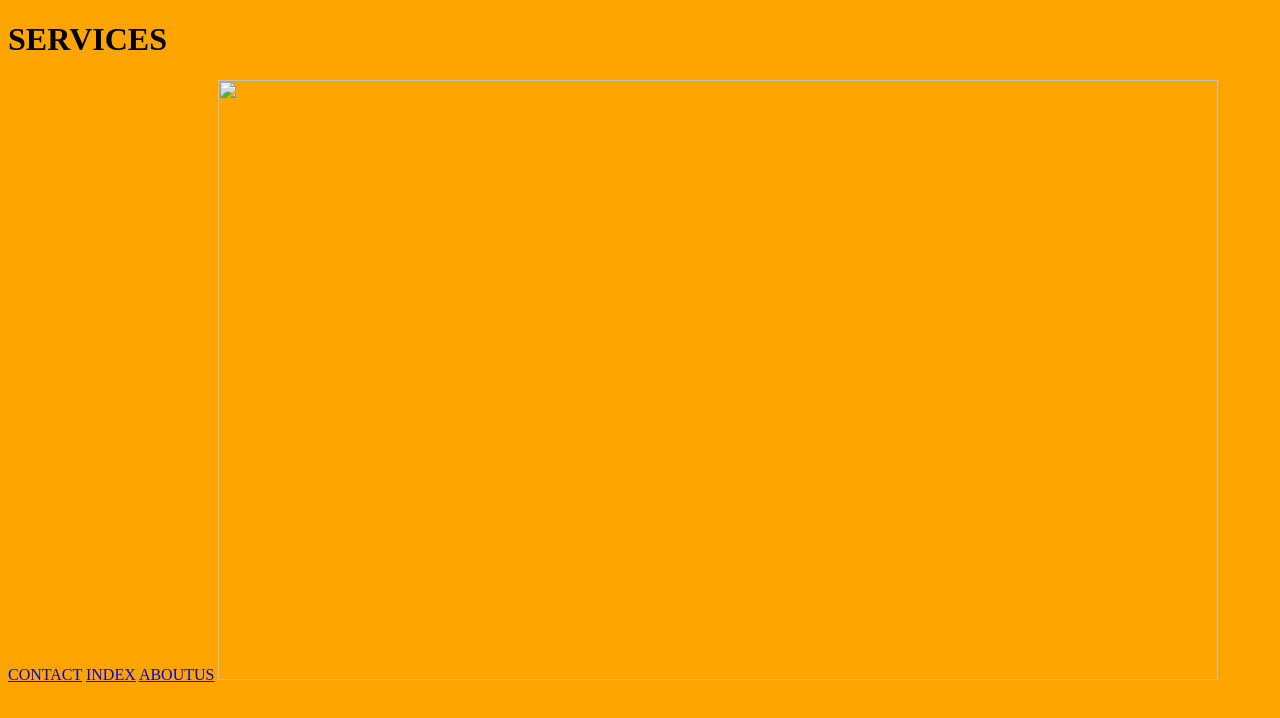
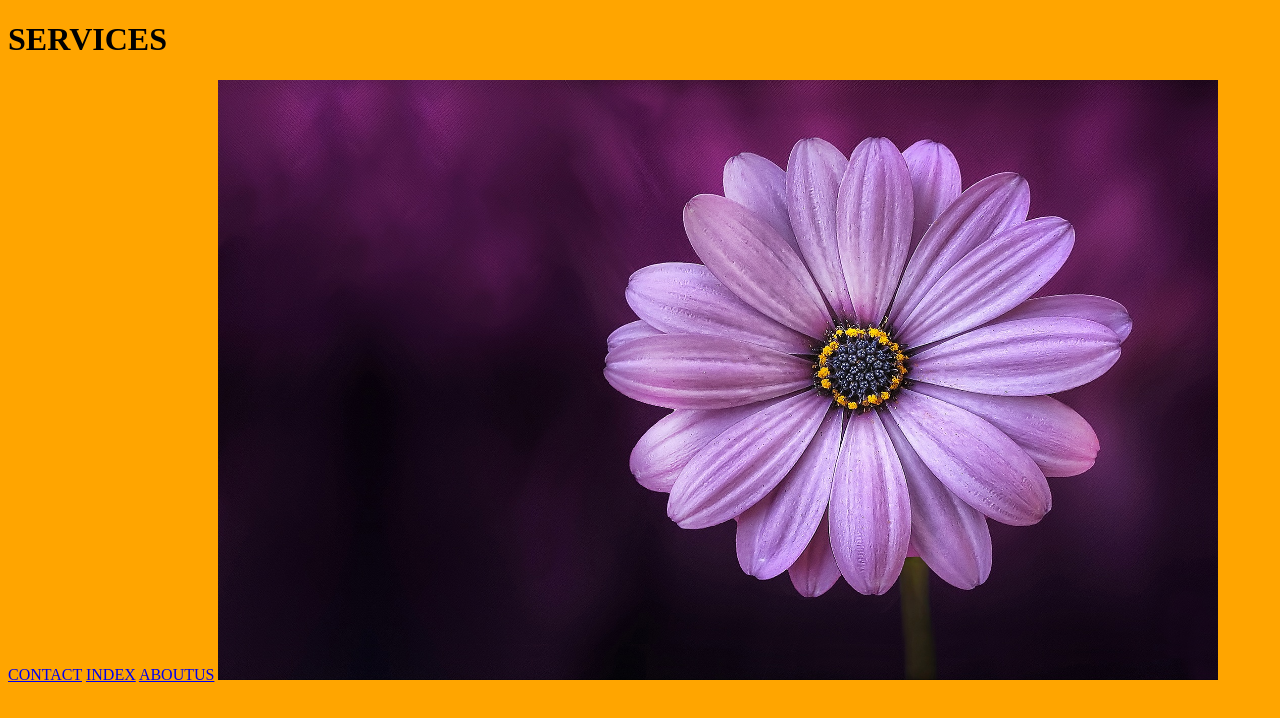
Before and after one commit to SAURABH-KHARTODE123/webappcomplete, a website: page public/service.html in a window 1280 px wide. Drawn offline with Linux system fonts and the light colour scheme.

Commit message:
Update service.html

```diff
--- a/public/service.html
+++ b/public/service.html
@@ -9,7 +9,7 @@
     <a href="contact.html">CONTACT</a>
     <a href="index.html">INDEX</a>
     <a href="aboutus.html">ABOUTUS</a>
-    <img src="flower-purple-lical-blosso.jpg" height="600" width="1000">
+    <img src="/images/flower-purple-lical-blosso.jpg" height="600" width="1000">
 </body>
 
 </html>
```
